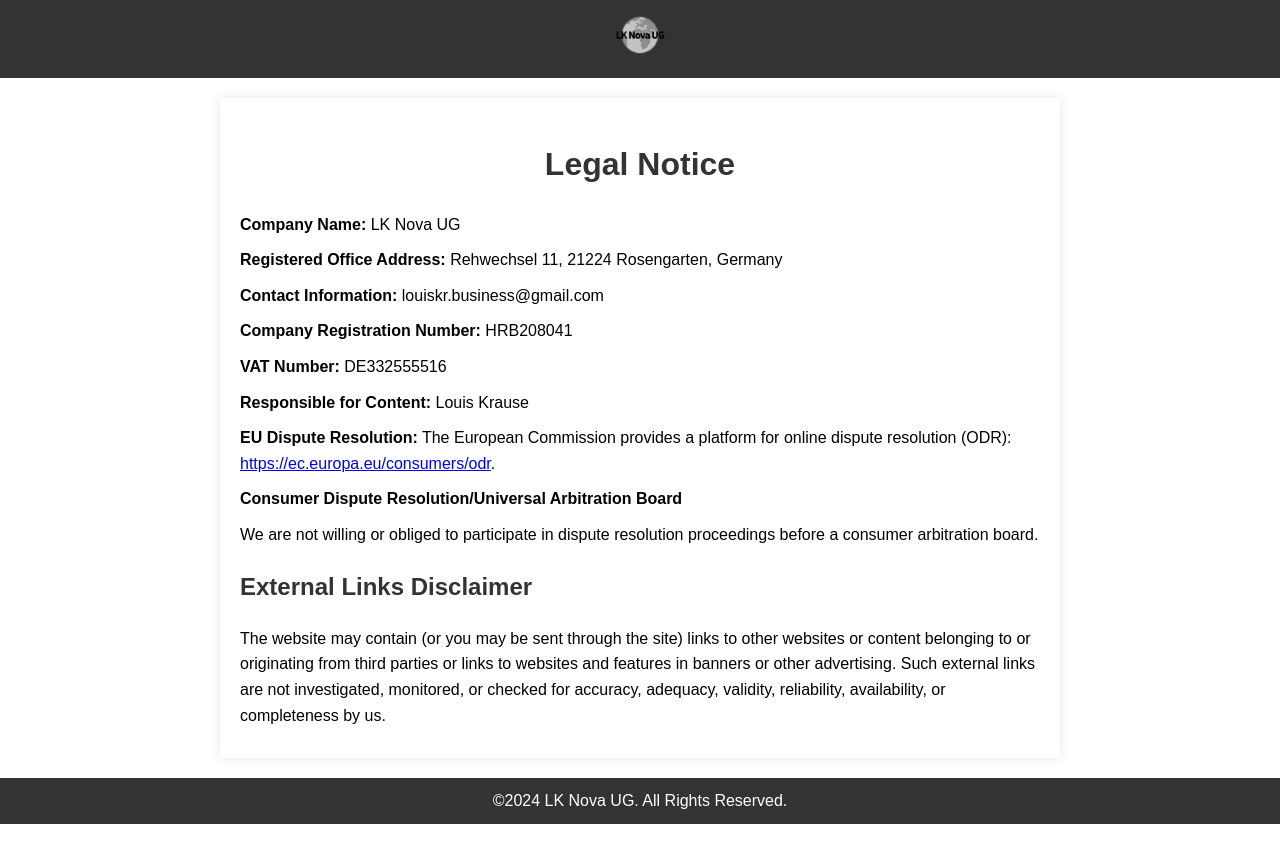
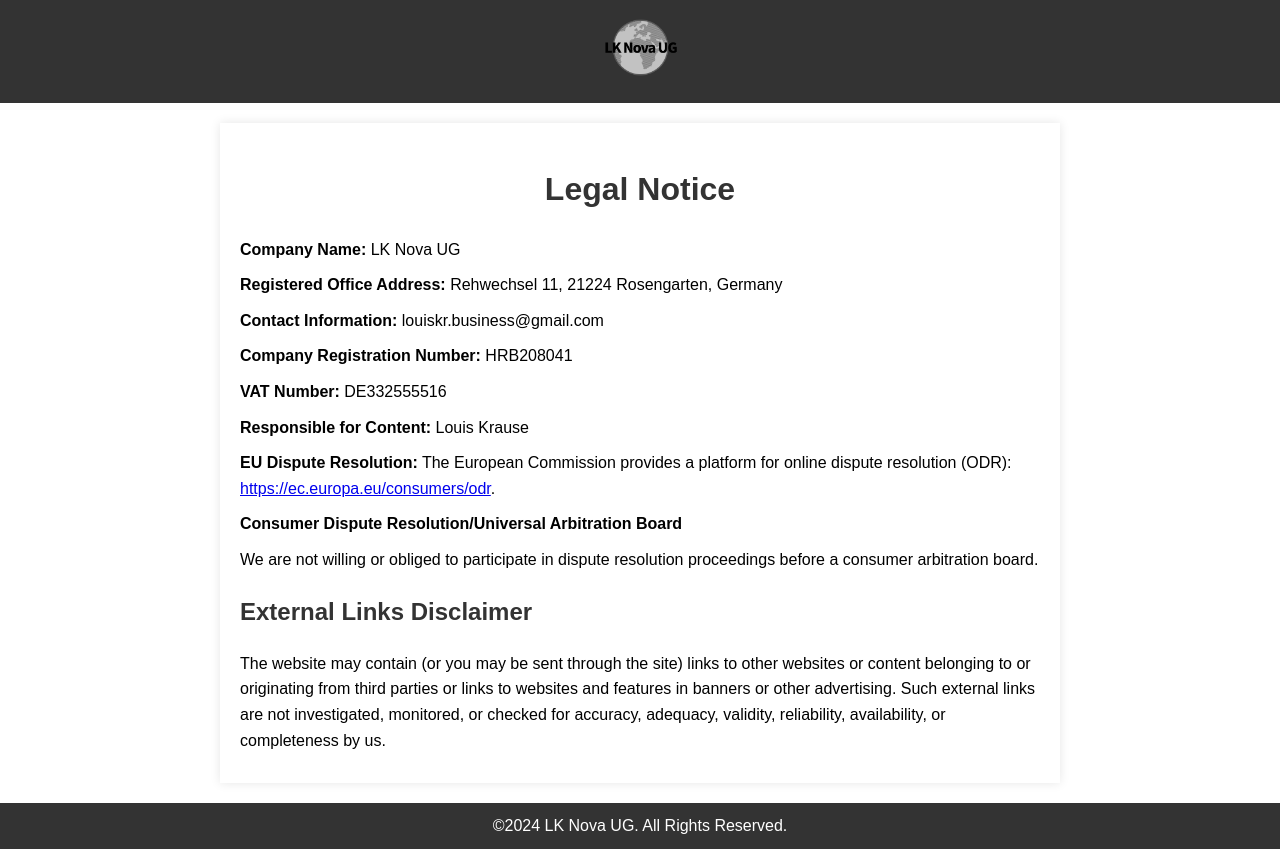
Before and after one commit to LKNovaUG/website, a plain HTML site: page index.html in a window 1280 px wide. Before the commit the page ends 824 px from the top, so only its background shows below. Drawn offline with Linux system fonts and the light colour scheme.

Commit message:
Image size updated

```diff
--- a/index.html
+++ b/index.html
@@ -21,8 +21,8 @@
             padding: 10px 0;
         }
 	header img {
-	    max-width: 50px;
-	    max-height: 50px;
+	    max-width: 75px;
+	    max-height: 75px;
 	    height: auto;
         }
         header h1, footer p {
```
